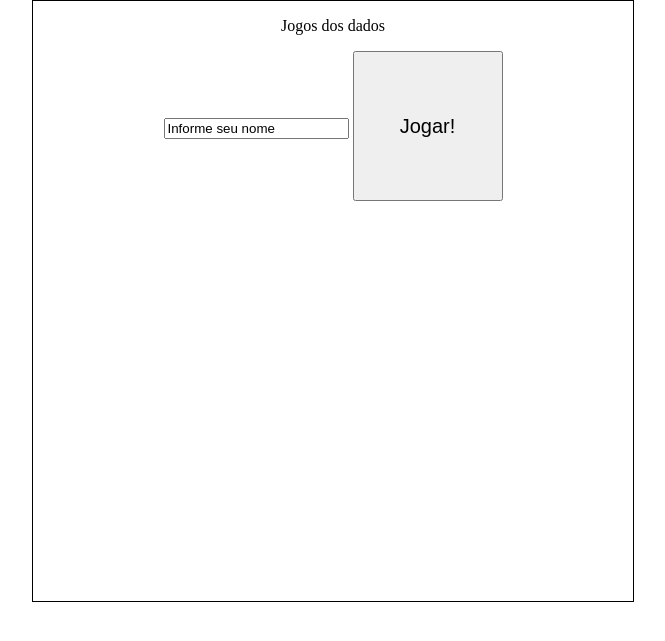
After one commit to RodrigoOdorizzi/exe_1devweb, a PHP site: page /incial.php in a window 1280 px wide. The commit adds this page. Shown: the top 641 px of the page, without its empty margins (307-972 px from the left). Run offline with PHP 8.4, Linux system fonts and the light colour scheme.

Commit message:
Adicionado tela inicial

```diff
--- a/css/style.css
+++ b/css/style.css
@@ -52,4 +52,15 @@ height: 30px;
 margin: auto;
 float: left;
 font-size: 20px;
-text-align: center;}
+text-align: center;
+}
+
+a .meubotao{ width: 150px; height: 150px;font-size: 20px;}
+
+INPUT .meunome{
+
+width: 180px;
+height: 40px;
+float: left;
+
+}
--- /dev/null
+++ b/incial.php
@@ -0,0 +1,47 @@
+<!DOCTYPE html>
+
+
+
+
+<html lang="pt-BR">
+
+<head>
+    <meta charset="UTF-8">
+    <meta http-equiv="X-UA-Compatible" content="IE=edge">
+    <meta name="viewport" content="width=device-width, initial-scale=1.0">
+
+
+    <link rel="stylesheet" type="text/css" href="css/style.css">
+
+    <title>Document</title>
+
+</head>
+
+<body>
+
+    <div class="geral">
+        <div class="cont" style="border: 1px solid #000;">
+
+<p>
+
+Jogos dos dados
+</p>
+
+<form action="index.php" method="POST">
+
+        <input type="text" name="nome" id="name" value="Informe seu nome" class="meunome">
+
+
+        <a href="index.php" target="_black">
+
+        <input type="submit" name="subimite" value="Jogar!" class="meubotao">
+
+    </a>
+
+</form>
+
+           </div>
+           </div>
+</body>
+
+</html>
```
Also changed, not shown: index.php (+7 -1 lines).
